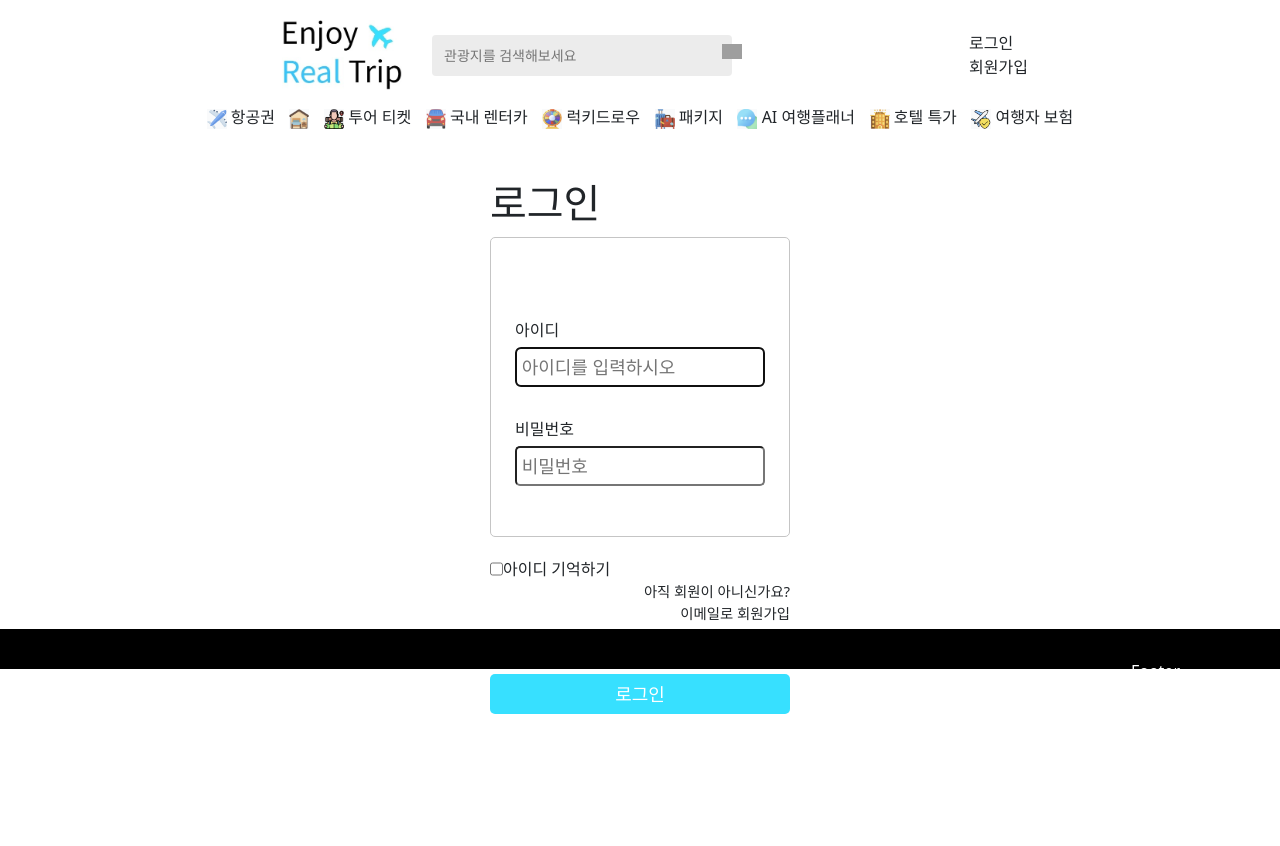
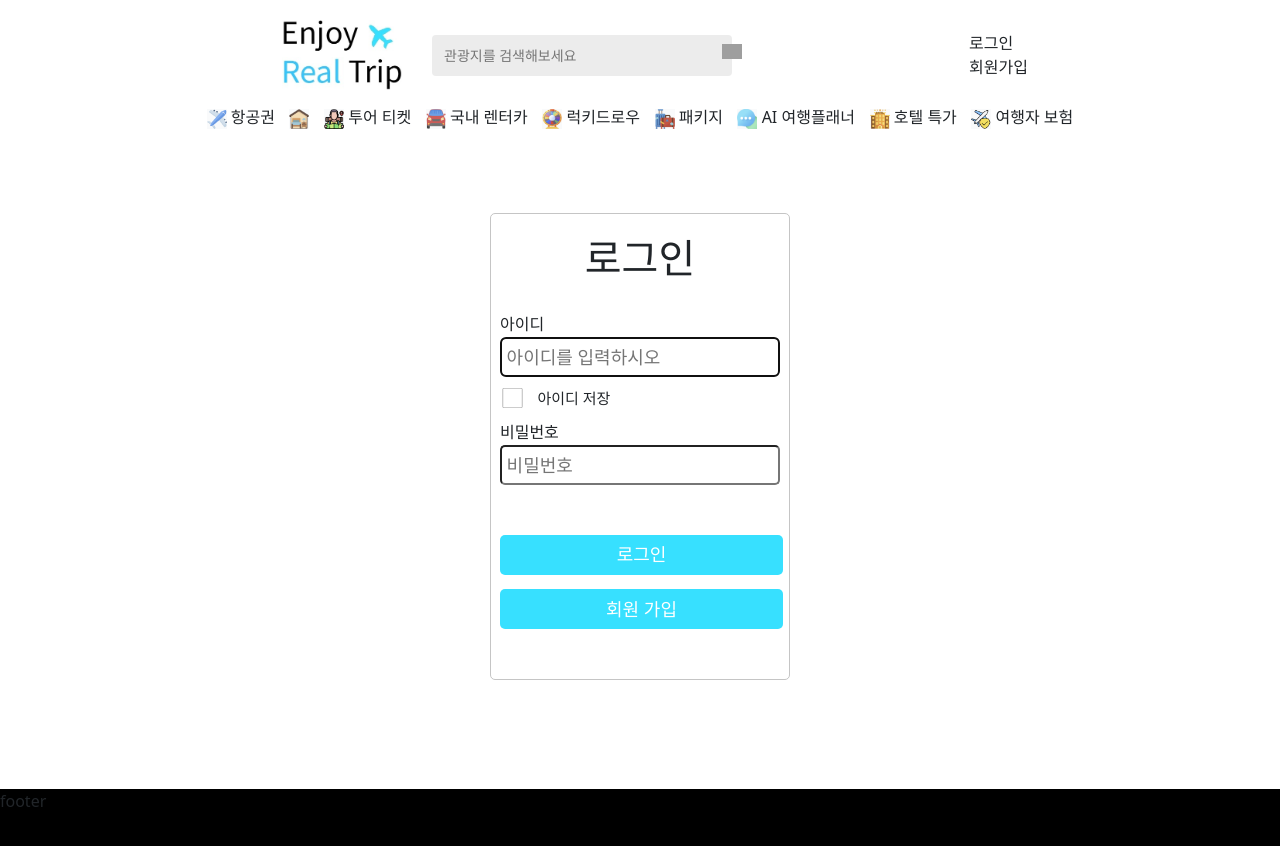
Before and after one commit to coldexpression/enjoy_trip_front, a Vue app: page /#/login in a window 1280 px wide. Shown: the top 846 px of the page. Before the commit the page ends 800 px from the top, so only its background shows below. Built offline with nearby package versions, Linux system fonts and the light colour scheme; grey boxes are pictures that could not be loaded.

Commit message:
# 디자인 수정 [로그인, 회원가입]

```diff
--- a/src/assets/css/detail.css
+++ b/src/assets/css/detail.css
@@ -59,6 +59,7 @@ li.detail_list_item {
   height: 550px;
   border-radius: 10px;
   border-style: solid;
+  margin-bottom: 5%;
 }
 
 /* main {
--- a/src/assets/css/include.css
+++ b/src/assets/css/include.css
@@ -89,14 +89,7 @@ div > header {
 }
 
 /* ------ footer css ------*/
-div > footer {
-  margin-top: 30px;
-  height: 40px;
-  padding-top: 30px;
-
-  text-align: right;
-  padding-right: 100px;
-
+footer {
+  height: 5rem;
   background-color: black;
-  color: white;
 }
--- a/src/assets/css/index.css
+++ b/src/assets/css/index.css
@@ -3,6 +3,7 @@
 /* ------ main css ------ */
 .main {
   margin-left: 15%;
+  min-height: calc(100vh - 10rem);
 }
 #mainPhrases {
   font-weight: 600;
--- a/src/assets/css/user.css
+++ b/src/assets/css/user.css
@@ -14,6 +14,10 @@ ul {
   list-style-type: none;
 }
 
+.wrapper {
+  min-height: calc(100vh - 10rem);
+}
+
 /* -- login -- */
 .login {
   height: calc(100vh - 351px);
@@ -22,14 +26,12 @@ ul {
 }
 
 .signin {
-
   min-height: 700px;
   padding-bottom: 100px;
 }
 
 .userInfo {
-
-  min-height:1000px;
+  min-height: 1000px;
   padding-bottom: 100px;
 }
 /*main 섹션*/
@@ -38,7 +40,7 @@ ul {
   width: 300px;
   position: absolute;
   left: 50%;
-  padding-top: 30px;
+  padding-top: 5%;
   transform: translate(-50%, 0%);
   padding-bottom: 30px;
   /* display: flex;
@@ -54,7 +56,6 @@ ul {
   padding-top: 40px;
 }
 
-
 /*사용자정보 */
 .info {
   border: 1px rgb(197, 197, 197) solid;
@@ -69,18 +70,42 @@ ul {
 
 .info > p {
   text-align: left;
-  margin: auto;
-  margin-top: 30px;
+  margin-left: 3%;
+  margin-top: 10px;
   width: 250px;
 }
 
 .info > p > input {
-  width: 250px;
+  width: 280px;
   height: 40px;
   border-radius: 5px;
   text-align: left;
   font-size: large;
-  margin-top: 5px;
+  margin-top: 1px;
+}
+
+.info > p > label {
+  font-size: 15px;
+}
+
+.remain {
+  display: flex;
+  flex-direction: row;
+  text-align: left;
+  left: 0px;
+  /* width: 1px; */
+}
+
+#remainLogin {
+  zoom: 0.5;
+  width: 10%;
+  margin-right: 5%;
+  margin-left: 0%;
+}
+
+#advertisement {
+  zoom: 0.3;
+  display: inline-block;
 }
 /*로그인 옵션*/
 .option {
@@ -104,8 +129,9 @@ ul {
 
 /*버튼*/
 form .submit {
-  width: 300px;
+  width: 95%;
   height: 40px;
+  margin-left: 3%;
   margin-top: 50px;
   font-size: large;
   background-color: rgb(55, 224, 255);
@@ -119,7 +145,8 @@ form .submit {
 form .delete {
   width: 300px;
   height: 40px;
-  margin-top: 50px;
+  margin-left: 10%;
+  margin-top: 5%;
   font-size: large;
   background-color: rgb(255, 60, 60);
   color: white;
@@ -127,3 +154,16 @@ form .delete {
   border: none;
   cursor: pointer;
 }
+
+form .regist_btn {
+  width: 95%;
+  height: 40px;
+  margin-left: 3%;
+  margin-top: 5%;
+  font-size: large;
+  background-color: rgb(55, 224, 255);
+  color: white;
+  border-radius: 5px;
+  border: none;
+  cursor: pointer;
+}
--- a/src/components/attraction/attractionDetail.vue
+++ b/src/components/attraction/attractionDetail.vue
@@ -56,7 +56,7 @@
         <li class="detail_list_item">
           <img
             class="detail_img"
-            v-bind:src="storeAttractionDetailInfo.first_image"
+            v-bind:src="storeAttractionDetailInfo.firstImage"
             onerror="this.src='https://encrypted-tbn0.gstatic.com/images?q=tbn:ANd9GcRpizjtvgskfw6Wuu2sLTi2_1vW1gJgFPFtMw&usqp=CAU';"
           />
           <ul>
--- a/src/components/footer.vue
+++ b/src/components/footer.vue
@@ -1,9 +1,5 @@
 <template>
-  <div>
-    <footer>
-      <div class="footer"><p>Footer</p></div>
-    </footer>
-  </div>
+  <footer>footer</footer>
 </template>
 
 <style scoped>
--- a/src/components/main.vue
+++ b/src/components/main.vue
@@ -11,14 +11,14 @@
           class="text_img"
         >
           <li>
-            <img :src="item.first_image" />
+            <img :src="item.firstImage" />
             <a class="img_text" href="#">{{ item.title }}</a>
             <a href="#">
               <router-link
                 :to="{
                   name: 'AttractionDetail',
                   params: {
-                    contentId: item.content_id
+                    contentId: item.contentId
                   }
                 }"
               >
--- a/src/components/user/login.vue
+++ b/src/components/user/login.vue
@@ -1,11 +1,11 @@
 <template>
-  <div>
+  <div class="wrapper">
     <main class="login">
       <div class="content">
-        <h1>로그인</h1>
         <section class="section">
           <form v-on:submit.prevent="submitForm" id="login">
             <div class="info">
+              <h1>로그인</h1>
               <p>
                 <input type="hidden" name="action" value="login" />
               </p>
@@ -18,6 +18,13 @@
                   v-model="id"
                 />
               </p>
+              <p class="remain">
+                <input
+                  type="checkbox"
+                  name="remainLogin"
+                  id="remainLogin"
+                /><label for="remainLogin"> 아이디 저장</label>
+              </p>
               <p>
                 비밀번호<br /><input
                   type="password"
@@ -26,23 +33,11 @@
                   v-model="pwd"
                 />
               </p>
+              <input type="submit" class="submit" value="로그인" />
+              <button @click="$router.push('/register')" class="regist_btn">
+                회원 가입
+              </button>
             </div>
-            <div class="option">
-              <p>
-                <input
-                  type="checkbox"
-                  name="remainLogin"
-                  id="remainLogin"
-                /><label for="remainLogin"> 아이디 기억하기</label>
-              </p>
-              <router-link to="/register">
-                <a href=""> 아직 회원이 아니신가요?</a>
-              </router-link>
-              <router-link to="/register">
-                <a href="">이메일로 회원가입 </a>
-              </router-link>
-            </div>
-            <input type="submit" class="submit" value="로그인" />
           </form>
         </section>
       </div>
--- a/src/components/user/register.vue
+++ b/src/components/user/register.vue
@@ -1,8 +1,7 @@
 <template>
-  <div>
+  <div class="wrapper">
     <main class="signin">
       <div class="content">
-        <h1>회원가입</h1>
         <section class="section">
           <form
             action="${pageContext.request.contextPath}/UserController"
@@ -10,6 +9,7 @@
             id="signin"
           >
             <div class="info">
+              <h1>회원가입</h1>
               <input type="hidden" name="action" value="signin" />
               <p>
                 아이디<br /><input
@@ -44,58 +44,8 @@
                   placeholder=" 비밀번호 확인"
                 />
               </p>
+              <input type="submit" class="submit" value="회원가입" />
             </div>
-            <div class="agreement">
-              <p>
-                <input type="checkbox" id="checkAll" /><b
-                  ><label for="agreement"
-                    ><strong> 전체 이용 약관 동의 </strong></label
-                  ></b
-                >
-              </p>
-              <p>
-                <input
-                  type="checkbox"
-                  id="Terms_of_Use"
-                  name="Terms_of_Use"
-                /><label for="Terms_of_Use">
-                  회원 가입 및 운영약관 동의 (필수)</label
-                >
-              </p>
-              <p>
-                <input type="checkbox" id="over14" name="over14" /><label
-                  for="over14"
-                >
-                  만 14세 이상입니다.(필수)</label
-                >
-              </p>
-              <p>
-                <input
-                  type="checkbox"
-                  id="personalInfo"
-                  name="personalInfo"
-                /><label for="personalInfo">
-                  개인정보 수집 및 이용 (필수)</label
-                >
-              </p>
-              <p>
-                <input
-                  type="checkbox"
-                  id="locateInfo"
-                  name="locateInfo"
-                /><label for="locateInfo"> 위치정보 이용약관 (필수)</label>
-              </p>
-              <p>
-                <input
-                  type="checkbox"
-                  id="advertisement"
-                  name="advertisement"
-                /><label for="advertisement">
-                  특가항공권 및 할인 혜택안내 동의(선택)</label
-                >
-              </p>
-            </div>
-            <input type="submit" class="submit" value="회원가입" />
           </form>
         </section>
       </div>
--- a/src/store/modules/attractionStore.js
+++ b/src/store/modules/attractionStore.js
@@ -7,12 +7,12 @@ const attractionStore = {
   state: {
     topInfo: [],
     attractionDetail: {
-      content_id: "",
+      contentId: "",
       title: "",
       addr1: "",
       addr2: "",
-      first_image: "",
-      first_image2: "",
+      firstImage: "",
+      firstImage2: "",
       latitude: 0,
       longitude: 0,
       readCount: 0,
```
